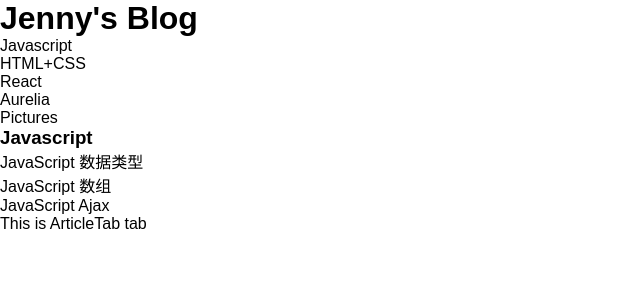
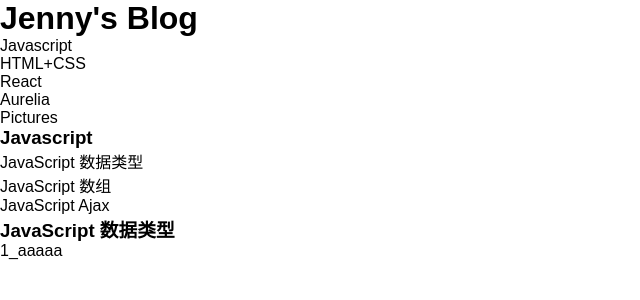
Before and after one commit to sunrun93/react-blog-app, a React (Create React App) app: page / in a window 1280 px wide. Shown: the top 300 px of the page, without its empty margins (0-640 px from the left). Built offline with nearby package versions, Linux system fonts and the light colour scheme.

Commit message:
update article tab

```diff
--- a/src/App.js
+++ b/src/App.js
@@ -15,12 +15,13 @@
       navItemId:""
     };
     this.handleTitleClick = this.handleTitleClick.bind(this);
+    this.handleNavItemClick = this.handleNavItemClick.bind(this);
   }
   handleTitleClick(titleId){
     console.log(titleId);
     this.setState({
       session: titleId,
-      showPicture: titleId == "5" ? true : false
+      navItemId:""
     })
   }
   handleNavItemClick(navItemId){
@@ -33,7 +34,7 @@
       <div className={styles.app}>
         <Header titleClick={this.handleTitleClick} selectedTitleId={this.state.session} />
         <Nav navItemClick={this.handleNavItemClick} navSession={this.state.session} />
-        <Content isPicture={this.state.showPicture} navSession={this.state.session} selectedNavItem={this.state.navItemId}/>
+        <Content navSession={this.state.session} selectedNavItem={this.state.navItemId}/>
       </div>
     );
   }
--- a/src/data.json
+++ b/src/data.json
@@ -8,17 +8,17 @@
                     "title": "Javascript",
                     "nav": [
                         {
-                            "conId": "1_a",
+                            "id": "1_a",
                             "title":"JavaScript 数据类型",
                             "content": "1_aaaaa"
                         },
                         {
-                            "conId": "1_b",
+                            "id": "1_b",
                             "title":"JavaScript 数组",
                             "content": "1_bbbbb"
                         },
                         {
-                            "conId": "1_c",
+                            "id": "1_c",
                             "title":"JavaScript Ajax",
                             "content": "1_ccccc"
                         }
@@ -29,12 +29,12 @@
                     "title": "HTML+CSS",
                     "nav": [
                         {
-                            "conId": "2_a",
+                            "id": "2_a",
                             "title":"HTML5新标签",
                             "content": "2_aaaaa"
                         },
                         {
-                            "conId": "2_b",
+                            "id": "2_b",
                             "title":"CSS3新特性",
                             "content": "2_bbbbb"
                         }
@@ -45,17 +45,17 @@
                     "title": "React",
                     "nav": [
                         {
-                            "conId": "3_a",
+                            "id": "3_a",
                             "title":"React和JSX",
                             "content": "3_aaaaa"
                         },
                         {
-                            "conId": "3_b",
+                            "id": "3_b",
                             "title":"React和Component",
                             "content": "3_bbbbb"
                         },
                         {
-                            "conId": "3_c",
+                            "id": "3_c",
                             "title":"React的生命周期",
                             "content": "3_ccccc"
                         }
@@ -66,17 +66,17 @@
                     "title": "Aurelia",
                     "nav": [
                         {
-                            "conId": "4_a",
+                            "id": "4_a",
                             "title":"Aurelia简介",
                             "content": "4_aaaaa"
                         },
                         {
-                            "conId": "4_b",
+                            "id": "4_b",
                             "title":"Aurelia template",
                             "content": "4_bbbbb"
                         },
                         {
-                            "conId": "4_c",
+                            "id": "4_c",
                             "title":"Aurelia bindable",
                             "content": "4_ccccc"
                         }
@@ -87,7 +87,7 @@
                     "title": "Pictures",
                     "nav": [
                         {
-                            "conId": "5_a",
+                            "id": "5_a",
                             "title":"Picture",
                             "content": "5_aaaaa"
                         }
--- a/src/screens/Content.js
+++ b/src/screens/Content.js
@@ -5,19 +5,44 @@
 
 let fakeData = require('../data.json');
 
-let articleData = fakeData.navItemData;
+let articleSummary = fakeData.navItemData;
 
+function ContentDetail(props){
+    const isPicture = props.navSession == "5" ? true : false;
+    return (
+            <div>{isPicture ?
+                (
+                    <PictureTab />
+                ) : (
+                    <ArticleTab articleData={props.articleData}/>
+                )}
+            </div>
+        )
+}
 
-class Content extends React.Component{
-    constructor(props){
+class Content extends React.Component {
+    constructor(props) {
         super(props);
+        this.state={
+            articleData:articleSummary[0].nav[0]
+        };
     }
-    render(){
-        const isPicture = this.props.isPicture;
-        return(
-            <div>{isPicture?
-                (<PictureTab/>):(<ArticleTab/>)}
-            </div>
+    componentWillReceiveProps(props) {
+        let navId = props.navSession;
+        let articleList = articleSummary.filter((list)=>{return list.id == navId})[0].nav;
+        let articleData;
+        if(props.selectedNavItem==''){
+            articleData = articleList[0];
+        }else{
+            articleData = articleList.filter((article)=>{return article.id==props.selectedNavItem})[0]
+        }
+        this.setState({
+            articleData:articleData
+        })
+    }
+    render() {
+        return (
+            <ContentDetail className={styles.content} articleData={this.state.articleData} navSession={this.props.navSession}/>
         )
     }
 }
--- a/src/screens/Nav.js
+++ b/src/screens/Nav.js
@@ -7,7 +7,7 @@
 function NavigationTree(props){
     const navItems = props.navItemData;
     const navItem = navItems.map((item)=>
-        <li key={item.conId}  className={styles.navItem} onClick={props.navItemClick.bind(item,item.conId)}>{item.title}</li>
+        <li key={item.id}  className={styles.navItem} onClick={props.navItemClick.bind(item,item.id)}>{item.title}</li>
     )
     return(
         <ul>{navItem}</ul>
@@ -17,7 +17,6 @@
 class Nav extends React.Component{
     constructor(props){
         super(props);
-        this.handleNavItemClick = this.handleNavItemClick.bind(this);
         this.state={
             currentNavItems:navItemData[0].nav,
             navTitle:navItemData[0].title
@@ -31,14 +30,11 @@
             navTitle:navData.title
         })
     }
-    handleNavItemClick(id){
-        console.log(id);
-    }
     render(){
         return(
             <div className={styles.nav}>
                 <h3 className={styles.navTitle}>{this.state.navTitle}</h3>
-                <NavigationTree navItemData={this.state.currentNavItems} navItemClick={this.handleNavItemClick}/>
+                <NavigationTree navItemData={this.state.currentNavItems} navItemClick={this.props.navItemClick}/>
             </div>
         )
     }
--- a/src/screens/contents/ArticleTab.css
+++ b/src/screens/contents/ArticleTab.css
@@ -0,0 +1,8 @@
+.title{
+    text-align: center;
+    color: #66CC99;
+    margin-top:10px;
+}
+.content{
+    margin: 20px 20px;
+}
--- a/src/screens/contents/ArticleTab.js
+++ b/src/screens/contents/ArticleTab.js
@@ -1,11 +1,14 @@
 import React, { Component } from 'react';
 import styles from './ArticleTab.css';
 
-class ArticleTab extends React.Component{
-    render(){
-        return (
-            <content>This is ArticleTab tab</content>
+function ArticleTab(props){
+    return (
+            <content>
+                <h3 className={styles.title}>{props.articleData.title}</h3>
+                <p className={styles.content}>{props.articleData.content}</p>
+            </content>
         )
-    }
+
 }
+
 export default ArticleTab;
```
